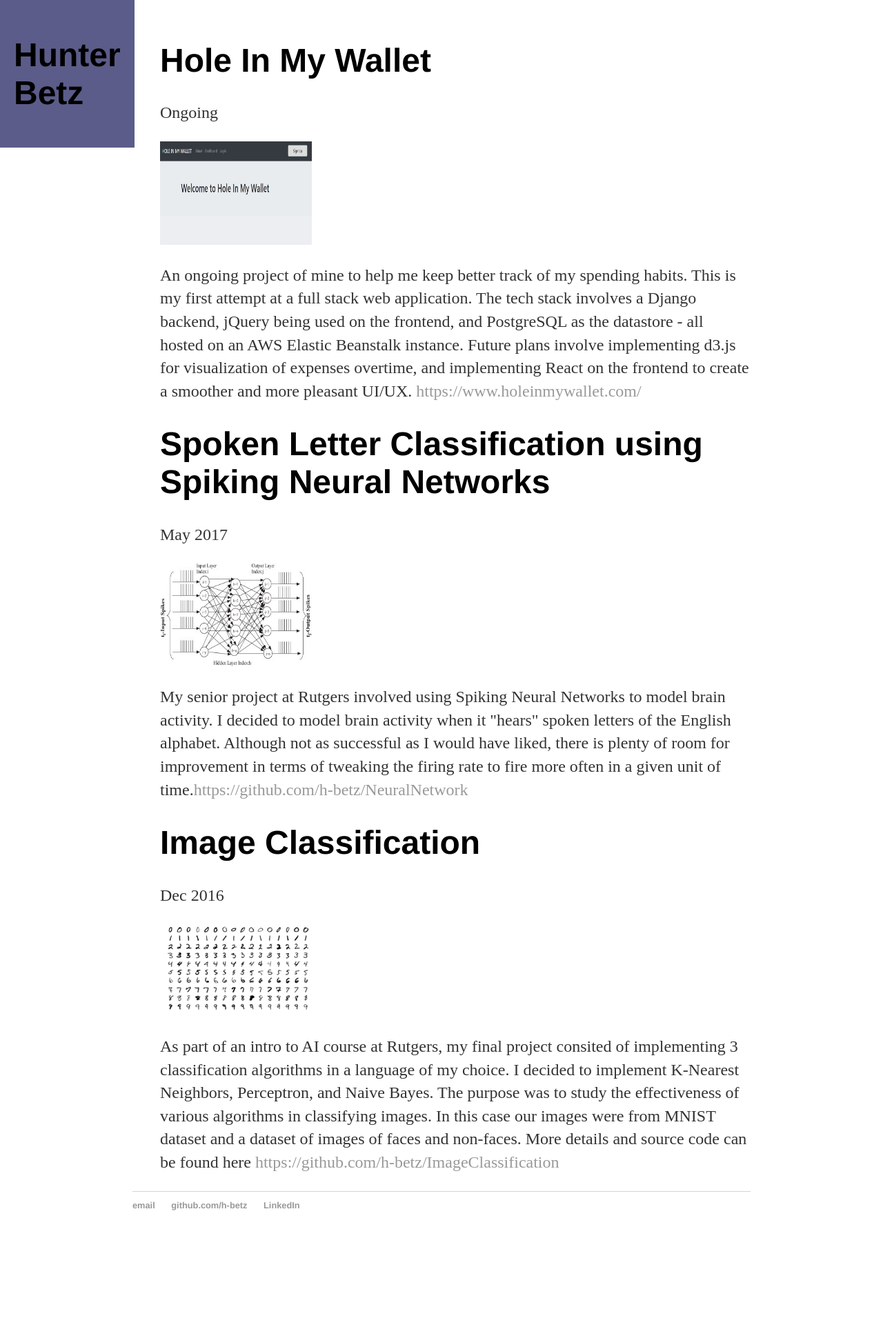
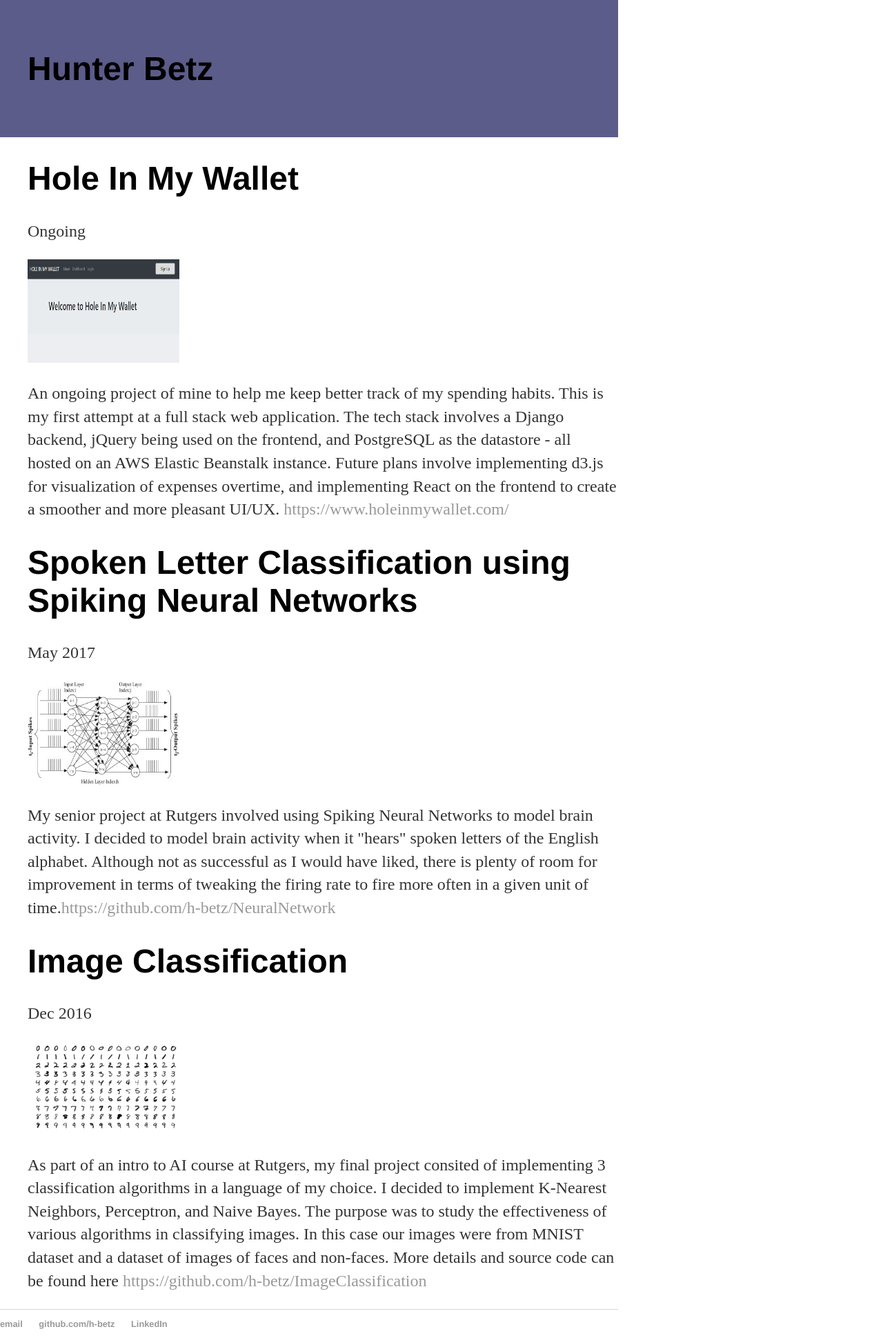
Before and after one commit to h-betz/h-betz.github.io, a Jekyll site: the page index.html, which Jekyll copies as it is, in a window 1280 px wide. Shown: the whole page at 69% size. Built offline with Jekyll 4.4.1, drawn with Linux system fonts in a browser that asks for light colours; before the commit the page ends 1815 px from its top, so only the background shows below that.

Commit message:
Working on header

```diff
--- a/css/main.css
+++ b/css/main.css
@@ -1,5 +1,6 @@
 body {
-    margin: 60px auto;
+    margin: 0px;
+    /* margin: 60px auto; */
     width: 70%;
 }
 nav ul, footer ul {
@@ -48,5 +49,4 @@ ul.posts li {
     top: 0px;
     padding: 20px;
     left: 0px;
-    position:absolute;
 }
```
